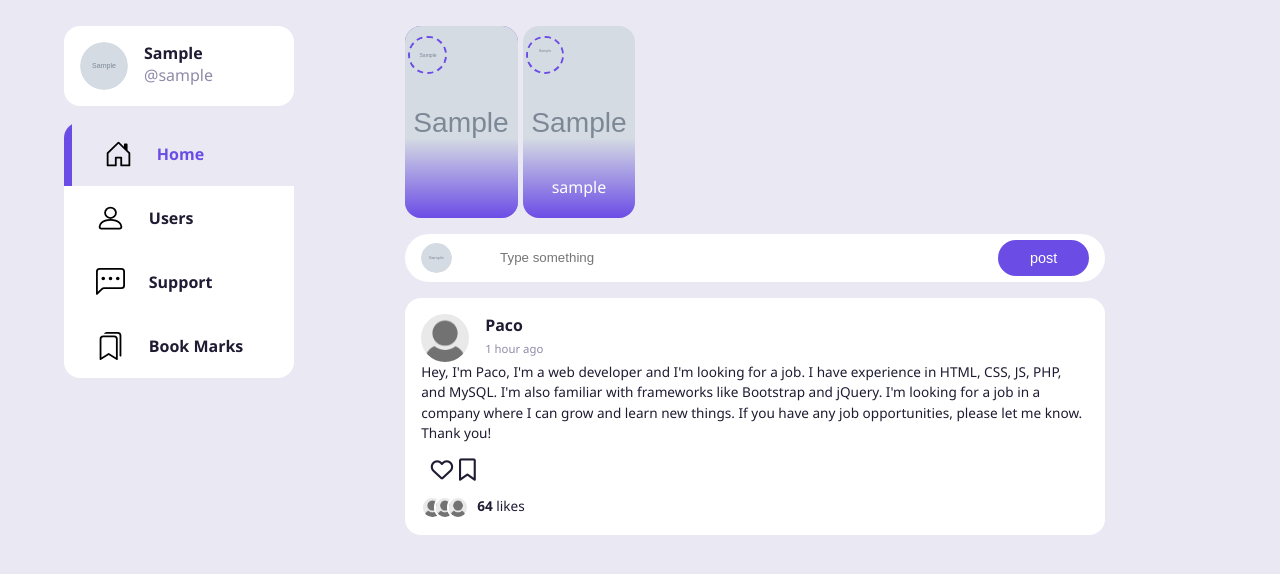
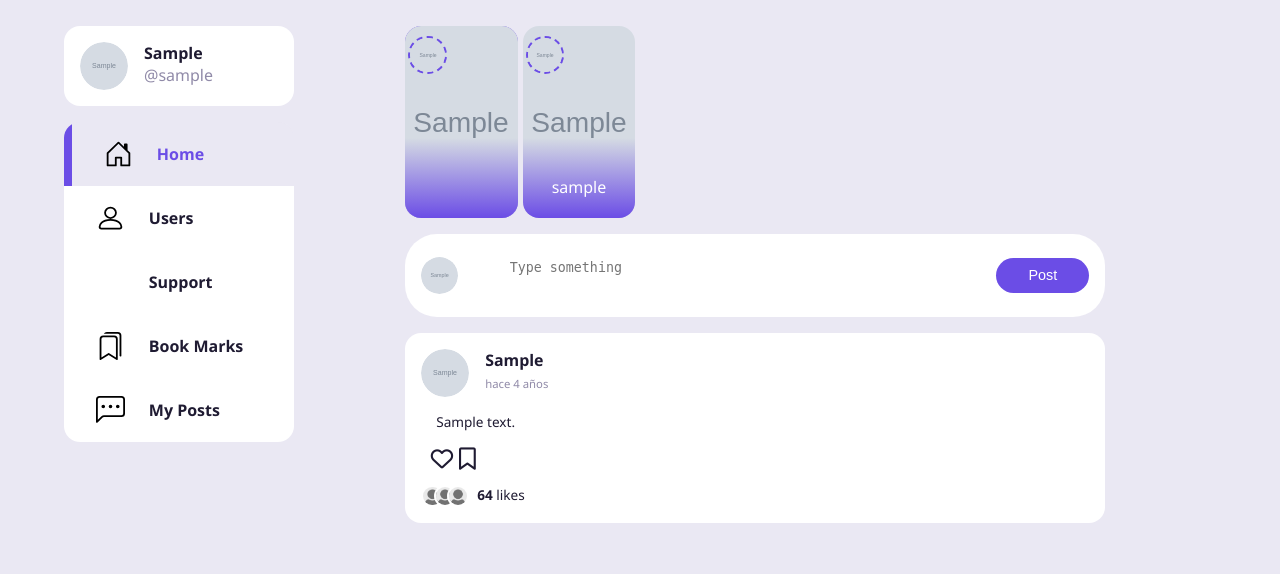
Before and after one commit to alejandropalaciosmartin/blym, a PHP site: page /principal_page/ in a window 1280 px wide. Shown: the part 70-644 px from the top of the page. Run offline with PHP 8.4, Linux system fonts and the light colour scheme; the visitor is signed in with stand-in values (Sample User, id 1); tables that the repository leaves empty or names only in its code hold one stand-in row (values such as "Sample post"); grey boxes marked "Sample" are stand-in pictures.

Commit message:
more changes in a lot of files

```diff
--- /dev/null
+++ b/principal_page/ajax/fetchPosts.php
@@ -0,0 +1,72 @@
+<?php
+error_reporting(E_ALL);
+ini_set('display_errors', 1);
+
+include '../../assets/reusable/sesions.php';
+include '../../assets/reusable/bd.php';
+
+$user_id = $_SESSION['user_id'];
+
+// Consulta para obtener los posts de las personas que sigues
+$sql = "SELECT p.post_text, p.created_at, u.first_name, u.profile_img
+        FROM posts p
+        JOIN followers f ON p.user_id = f.following_id
+        JOIN users u ON p.user_id = u.user_id
+        WHERE f.follower_id = $user_id
+        ORDER BY p.created_at DESC";
+
+$result = $db->query($sql);
+
+$posts = [];
+
+if ($result->num_rows > 0) {
+    while ($row = $result->fetch_assoc()) {
+        $row['created_at'] = time_elapsed_string($row['created_at']);
+        $posts[] = $row;
+    }
+}
+
+echo json_encode($posts);
+
+function time_elapsed_string($datetime, $full = false) {
+    $now = new DateTime();
+    $ago = new DateTime($datetime);
+    $diff = $now->diff($ago);
+
+    $weeks = floor($diff->d / 7);
+    $remainingDays = $diff->d % 7;
+
+    $string = array(
+        'y' => 'año',
+        'm' => 'mes',
+        'w' => 'semana',
+        'd' => 'día',
+        'h' => 'hora',
+        'i' => 'minuto',
+        's' => 'segundo',
+    );
+
+    $diffValues = array(
+        'y' => $diff->y,
+        'm' => $diff->m,
+        'w' => $weeks,
+        'd' => $remainingDays,
+        'h' => $diff->h,
+        'i' => $diff->i,
+        's' => $diff->s
+    );
+
+    foreach ($string as $k => &$v) {
+        if ($diffValues[$k]) {
+            $v = $diffValues[$k] . ' ' . $v . ($diffValues[$k] > 1 ? 's' : '');
+        } else {
+            unset($string[$k]);
+        }
+    }
+
+    if (!$full) $string = array_slice($string, 0, 1);
+    return $string ? 'hace ' . implode(', ', $string) : 'justo ahora';
+}
+
+$db->close();
+?>
--- a/principal_page/index.php
+++ b/principal_page/index.php
@@ -105,12 +105,16 @@ if ($story_row) {
                      </a>
 
                      <a class="menu-item" onclick="openSupportPopup()">
-                        <span><img src="../assets/images/svg/chat-left-dots.svg" alt=""></span>
+                        <span><img src="" alt=""></span>
                         <h3>Support</h3>
                      </a>
 
                      <a class="menu-item">
                         <span><img src="../assets/images/svg/bookmarks.svg" alt=""></span> <h3>Book Marks</h3>
+                     </a>
+
+                     <a class="menu-item">
+                        <span><img src="../assets/images/svg/chat-left-dots.svg" alt=""></span> <h3>My Posts</h3>
                      </a>
 
                 </aside>
@@ -143,7 +147,7 @@ if ($story_row) {
                                         echo '<div class="story swiper-slide">
                                                 <img src="../assets/storiesImg/' . htmlspecialchars($story['src']) . '" alt="">
                                                 <div class="profile-picture">
-                                                    <img src="' . $profile_img . '" alt="">
+                                                    <img src="' . $profile_img . '" alt="" class="user-image">
                                                 </div>
                                                 <small><i class="fa fa-add"></i></small>
                                                 <p>' . htmlspecialchars($story['user_handle']) . '</p>
@@ -156,56 +160,16 @@ if ($story_row) {
                     </div>
 
                     <!-- .............Post Input............. -->
-                    <form class="add-post input-post">
+                    <form class="add-post input-post" onsubmit="submitPost(event)" enctype="multipart/form-data">
                         <div class="profile-picture" id="my-profile-picture">
                             <img src="<?php echo $img; ?>" class="user-image" alt="">
                         </div>
-                        <input type="text" placeholder="Type something" id="add-post">
-                        <input type="submit" value="post" class="btn btn-primary">
+                        <textarea name="post_text" placeholder="Type something" id="add-post" maxlength="500"></textarea>
+                        <input type="submit" value="Post" class="btn btn-primary">
                     </form>
 
                     <!-- .............Feed Aria Start............. -->
-                    <div class="feeds">
-                        <div class="feed">
-                            <!-- ....Feed Top.... -->
-                            <div class="feed-top">
-                                <div class="user">
-                                    <div class="profile-picture">
-                                        <img src="../assets/images/img/user.jpg" alt="">
-                                    </div>
-                                    <div class="info">
-                                        <h3>Paco</h3>
-                                        <div class="time text-gry">
-                                            <small>1 hour ago</small>
-                                        </div>
-                                    </div>
-                                </div>
-                            </div>
-
-                            <!-- ....Feed Middle.... -->
-                            <div class="feed-middle">
-                                <p>Hey, I'm Paco, I'm a web developer and I'm looking for a job. I have experience in HTML, CSS, JS, PHP, and MySQL. I'm also familiar with frameworks like Bootstrap and jQuery. I'm looking for a job in a company where I can grow and learn new things. If you have any job opportunities, please let me know. Thank you!</p>
-                            </div>
-
-                            <!-- ....Feed Action Aria.... -->
-                            <div class="action-button">
-                                <div class="interaction-button">
-                                    <span><i class="fas fa-heart"></i></span>
-                                    <span><i class="fas fa-bookmark"></i></span>
-                                </div>
-
-
-                            </div>
-
-                            <!-- ....Liked By.... -->
-                            <div class="liked-by">
-                                <span><img src="../assets/images/img/user.jpg" alt=""></span>
-                                <span><img src="../assets/images/img/user.jpg" alt=""></span>
-                                <span><img src="../assets/images/img/user.jpg" alt=""></span>
-                                <p><b>64</b> likes</p>
-                            </div>
-                        </div>
-                    </div>
+                    <div class="feeds"></div>
                 </div>
             </div>
 
@@ -286,7 +250,7 @@ if ($story_row) {
                     <!-- Aquí se cargará la lista de usuarios -->
                 </div>
             </div>
-            <span class="close" onclick="closeUserListPopup()"><i class="fa fa-close"></i></span>
+            <span class="close" onclick="closeUserListPopup('userListPopup')"><i class="fa fa-close"></i></span>
         </div>
     </div>
 
@@ -295,7 +259,7 @@ if ($story_row) {
     <script src="https://cdn.jsdelivr.net/npm/swiper@11/swiper-bundle.min.js"></script>
 
     <!-- =============== Custom JS Link =============== -->
-    <script src="./scripts.js?v=2"></script>
+    <script src="./scripts.js"></script>
 
 </body>
 </html>
--- a/principal_page/styles.css
+++ b/principal_page/styles.css
@@ -134,10 +134,23 @@ nav .search-bar input[type="search"]{
 nav .search-bar input[type="search"]::placeholder{
     color: var(--color-gray);
 }
-.add-post{
+.add-post {
     display: flex;
     align-items: center;
     gap: 2rem;
+}
+
+.add-post textarea {
+    width: 80%;
+    max-width: 500px; /* Ajusta este valor según sea necesario */
+    height: auto;
+    resize: none; /* Opcional: para evitar que el usuario redimensione el textarea */
+    overflow-wrap: break-word; /* Para asegurarse de que las palabras largas se rompan */
+    white-space: pre-wrap; /* Para preservar los saltos de línea */
+    box-sizing: border-box; /* Para incluir padding y border en el ancho y alto */
+    border-radius: 0;
+    border: none;
+    padding: 0;
 }
 .logo h3{
     font-size: 1.6rem;
@@ -402,6 +415,10 @@ aside .menu-item:last-child{
     align-items: center;
     position: relative;
 }
+.feeds .feed .feed-middle p{
+    margin-left: 15px;
+    margin-top: 15px;
+}
 .feed .feed-top .user{
     display: flex;
     gap: 1rem;
@@ -502,8 +519,8 @@ aside .menu-item:last-child{
     position: fixed;
     top: 0;
     justify-content: center;
-    z-index: 9;
-    background: var(--color-black);
+    z-index: 11;
+    background: rgba(0, 0, 0, 0.669);
     display: none;
 }
 .popup>div{
```
Also changed, not shown: principal_page/ajax/submitPost.php (added, +20 -0 lines), principal_page/scripts.js (+167 -87 lines), assets/storiesImg/16-8.jpg (added), assets/storiesImg/16-sunset-buckets-8.5x11.jpg (deleted), assets/usersImg/15-1337522.png (added).
